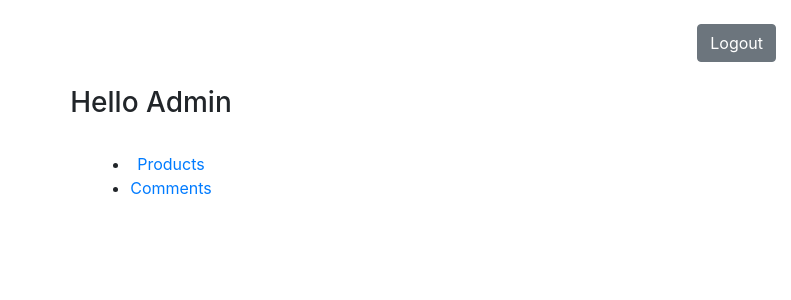
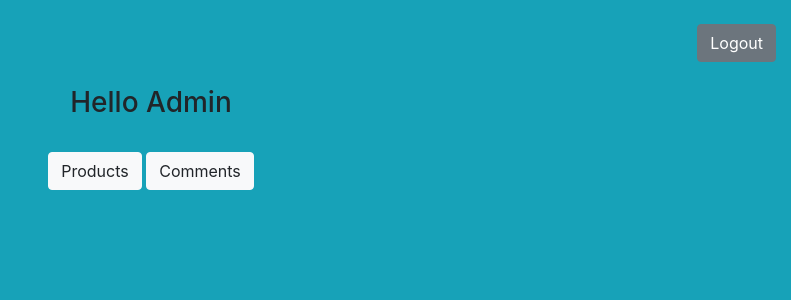
Before and after one commit to ig0rN/citrus, a PHP site: template app/views/admin/home.view.php in a window 1280 px wide. Shown: the top 300 px of the page, without its empty margins (489-1280 px from the left). Run offline with PHP 8.4, Linux system fonts and the light colour scheme; the template is opened without the code that fills it, so the values that code supplies are empty.

Commit message:
Design adaptation

```diff
--- a/app/views/admin/comments.view.php
+++ b/app/views/admin/comments.view.php
@@ -18,7 +18,7 @@
 
         <div class="row justify-content-center mt-4">
             <div class="text-center">
-                <h3>Pending:</h3>
+                <h4>Pending:</h4>
             </div>
         </div>
 
@@ -62,11 +62,11 @@
 
         <div class="row justify-content-center mt-4">
             <div class="text-center">
-                <h3>Approved:</h3>
+                <h4>Approved:</h4>
             </div>
         </div>
 
-        <div class="row justify-content-center mt-4">
+        <div class="row justify-content-center mt-4">git s
             <div class="text-center">
                 <table class="table table-dark">
                     <thead>
--- a/app/views/admin/home.view.php
+++ b/app/views/admin/home.view.php
@@ -13,14 +13,8 @@
 
     <div class="row justify-content-center mt-4">
         <div class="text-center">
-            <ul>
-                <li>
-                    <a href="/admin/products">Products</a>
-                </li>
-                <li>
-                    <a href="/admin/comments">Comments</a>
-                </li>
-            </ul>
+            <a href="/admin/products" class="btn btn-light">Products</a>
+            <a href="/admin/comments" class="btn btn-light">Comments</a>
         </div>
     </div>
 </div>
--- a/app/views/front/home.view.php
+++ b/app/views/front/home.view.php
@@ -3,7 +3,7 @@
     <div class="container">
         <div class="row">
             <?php foreach ($products as $product) : ?>
-                <div class="col-4">
+                <div class="col-4 mb-3">
                     <div class="card">
                         <div class="card-header text-center">
                             <img src="<?= asset('images/' . $product->image_path) ?>" alt="<?= $product->image_path ?>" width="250px">
--- a/app/views/layouts/header.view.php
+++ b/app/views/layouts/header.view.php
@@ -12,7 +12,7 @@
     <!-- Font Awesome -->
     <link href="https://stackpath.bootstrapcdn.com/font-awesome/4.7.0/css/font-awesome.min.css" rel="stylesheet" integrity="sha384-wvfXpqpZZVQGK6TAh5PVlGOfQNHSoD2xbE+QkPxCAFlNEevoEH3Sl0sibVcOQVnN" crossorigin="anonymous">
 </head>
-<body>
+<body class="bg-info">
 
     <div class="container mb-4">
         <?php view('layouts/flash') ?>
```
Also changed, not shown: app/views/layouts/flash.view.php (+8 -4 lines).
